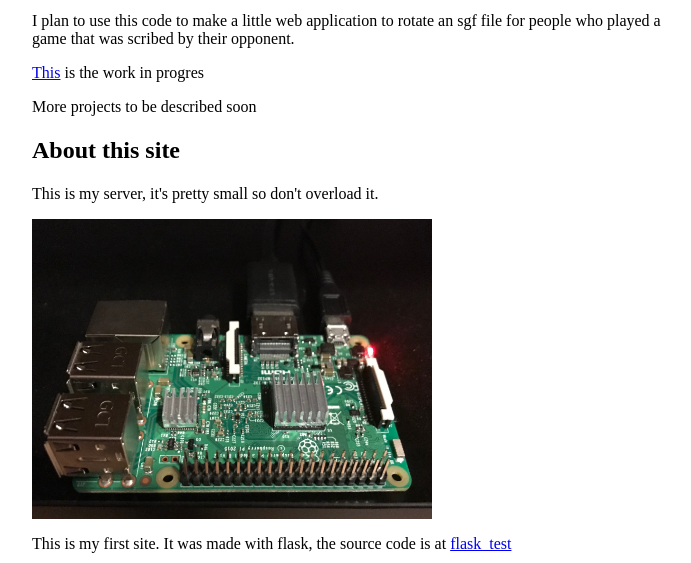
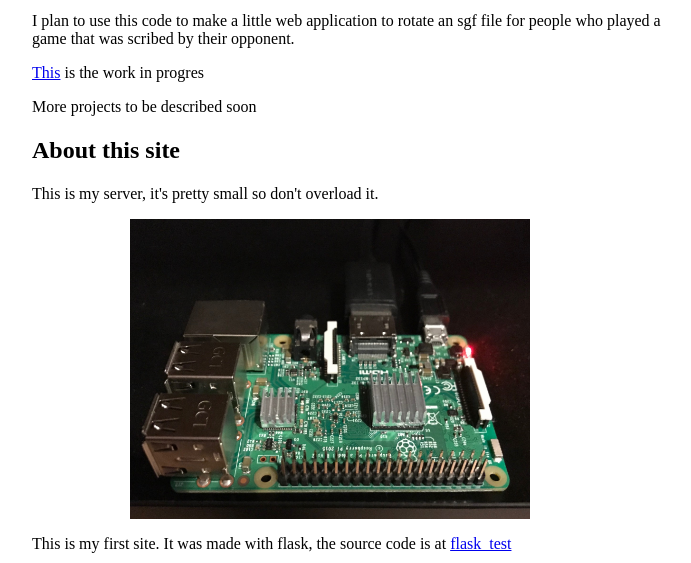
Before and after one commit to PhilippeCarphin/flask_test, a Flask app: page / in a window 1280 px wide. Shown: the part 342-905 px from the top of the page, without its empty margins (283-974 px from the left). Run offline with Flask 2, Linux system fonts and the light colour scheme; parts of the project's set-up code (start-up, migrations or seed data) failed here and were passed over.

Commit message:
Attempt to make a div that centers it's content.

```diff
--- a/app/static/style.css
+++ b/app/static/style.css
@@ -8,3 +8,10 @@ body {
 h1,h2,h3 {
 	line-height:1.2
 }
+
+.pic {
+    color:blue;
+    width:70%;
+    align-self:center;
+    margin:auto;
+}
--- a/app/templates/index.html
+++ b/app/templates/index.html
@@ -40,10 +40,13 @@
 		<h2>About this site</h2>
 
 		<p>This is my server, it's pretty small so don't overload it.</p>
-		<a href={{url_for('server')}}>
-			<img src={{url_for('server')}} style="width:400px;height:300px;">
-		</a>
-
+		<div class="pic">
+			<a href={{url_for('server')}}>
+				<img src={{url_for('server')}}
+					 style="width:400px;height:300px;"
+				>
+			</a>
+		</div>
 		<p>This is my first site.  It was made with flask, the source code is at
 			<a href=https://github.com/philippecarphin/flask_test>flask_test</a>
 
```
